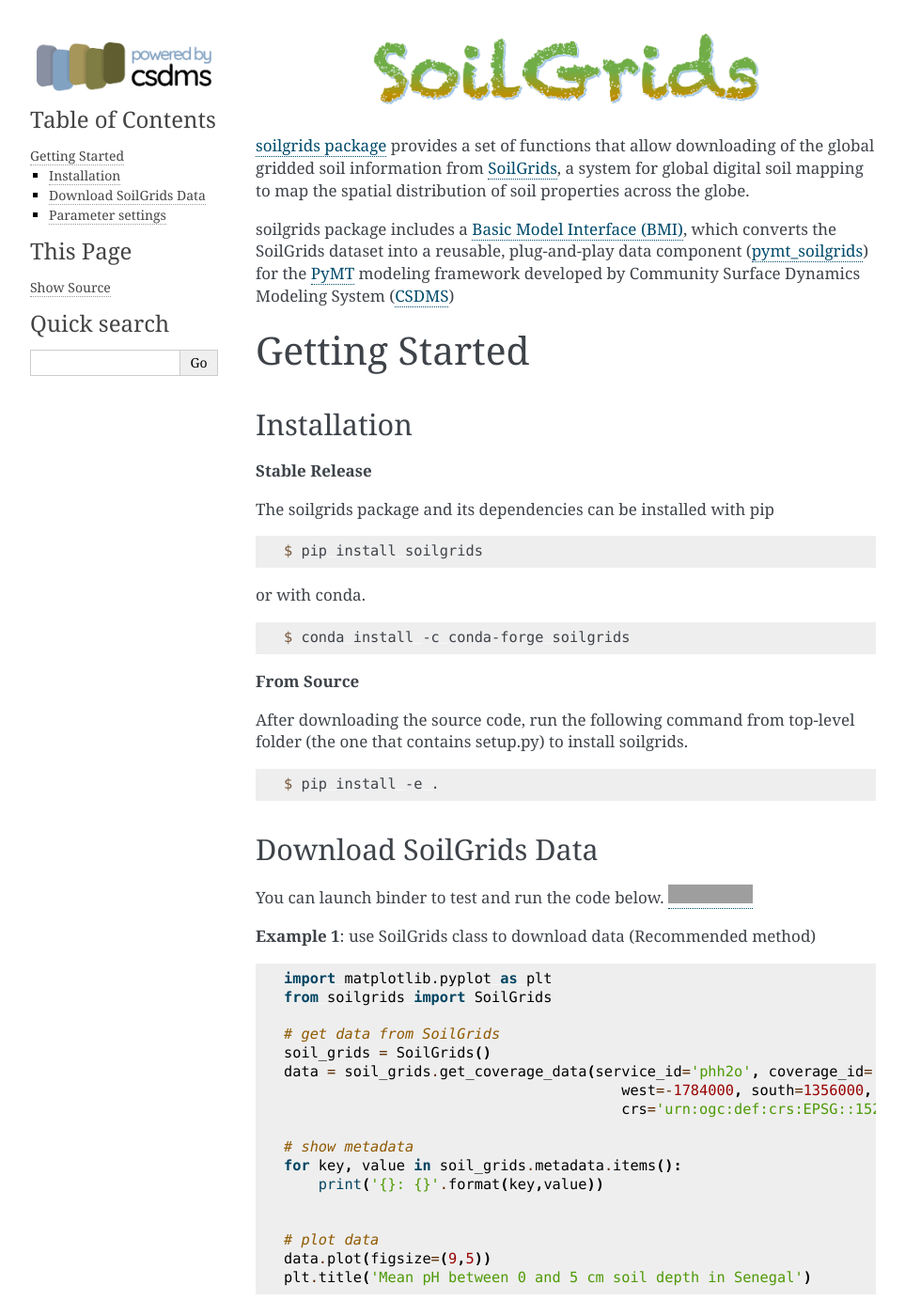
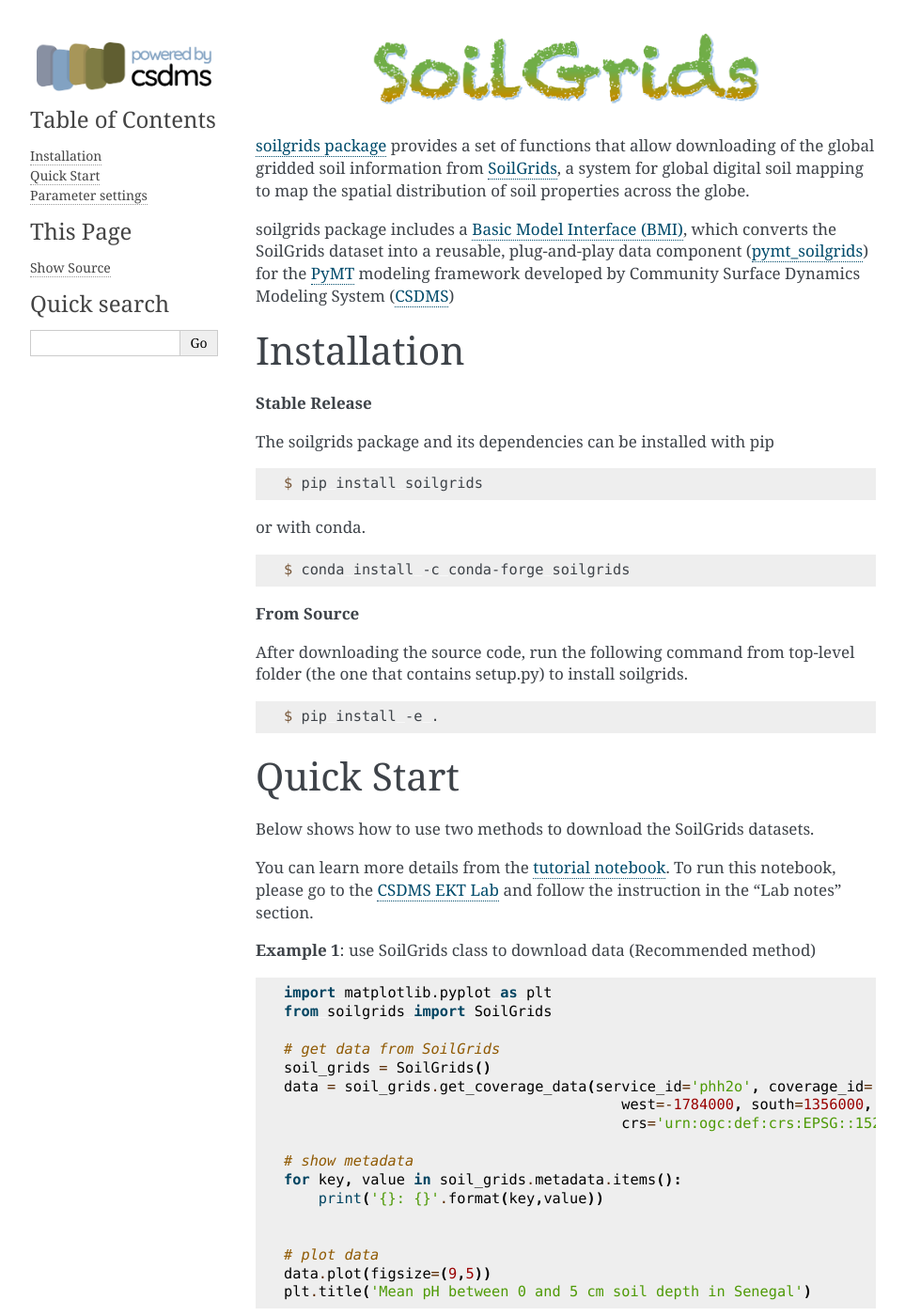
Before and after one commit to gantian127/soilgrids, a Sphinx documentation site: the page built from docs/source/index.rst, in a window 1280 px wide and 1400 px high. Shown: the whole window at 94% size, without its empty margins (148-1111 px from the left). Built offline with Sphinx 7.4.7, drawn with Linux system fonts in a browser that asks for light colours; some of the changed text lies outside the part shown; grey boxes are pictures that could not be loaded.

Commit message:
update docs

```diff
--- a/docs/source/index.rst
+++ b/docs/source/index.rst
@@ -15,8 +15,6 @@
 the `PyMT <https://pymt.readthedocs.io/en/latest/?badge=latest>`_ modeling framework developed
 by Community Surface Dynamics Modeling System (`CSDMS <https://csdms.colorado.edu/wiki/Main_Page>`_)
 
-Getting Started
-===============
 
 Installation
 ++++++++++++
@@ -45,10 +43,14 @@
     $ pip install -e .
 
 
-Download SoilGrids Data
-++++++++++++++++++++++++
+Quick Start
++++++++++++
 
-You can launch binder to test and run the code below. |binder|
+Below shows how to use two methods to download the SoilGrids datasets.
+
+You can learn more details from the `tutorial notebook <https://github.com/gantian127/soilgrids/blob/master/notebooks/soilgrids.ipynb>`_.
+To run this notebook, please go to the `CSDMS EKT Lab <https://csdms.colorado.edu/wiki/Lab-0019>`_ and follow
+the instruction in the "Lab notes" section.
 
 **Example 1**: use SoilGrids class to download data (Recommended method)
 
```
Also changed, not shown: other parts of docs/source/index.rst (+3 -0 lines).
